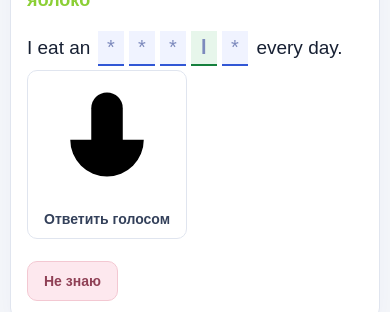
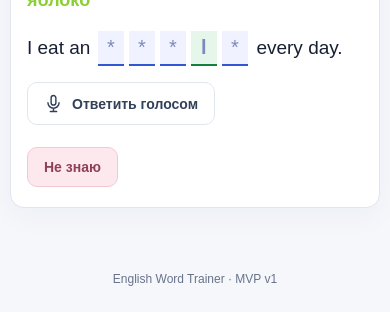
Before and after one commit to koretskyi/english-word-trainer, a React (Vite) app: page / in a window 390 px wide. Shown: the part 538-850 px from the top of the page. Built offline with nearby package versions, Linux system fonts and the light colour scheme.

Commit message:
Style microphone control for word exercises

```diff
--- a/src/styles.css
+++ b/src/styles.css
@@ -2982,3 +2982,41 @@ button:disabled {
   color: #24427f;
   stroke: currentColor;
 }
+
+
+/* Voice input on the Words tab */
+.word-voice-entry {
+  display: flex;
+  flex-wrap: wrap;
+  align-items: center;
+  gap: 9px;
+  margin: 12px 0;
+}
+.word-microphone-button {
+  display: inline-flex;
+  align-items: center;
+  justify-content: center;
+  gap: 9px;
+}
+.word-microphone-button svg {
+  width: 19px;
+  height: 19px;
+  fill: none;
+  stroke: currentColor;
+  stroke-width: 1.8;
+  stroke-linecap: round;
+  stroke-linejoin: round;
+}
+.word-microphone-button.is-listening,
+.word-microphone-button:disabled {
+  color: #24427f;
+  background: #dce8ff;
+  border-color: #c5d7fb;
+  opacity: 1;
+}
+.word-voice-error {
+  flex-basis: 100%;
+  margin: 0;
+  color: #b91c1c;
+  font-size: 13px;
+}
```
